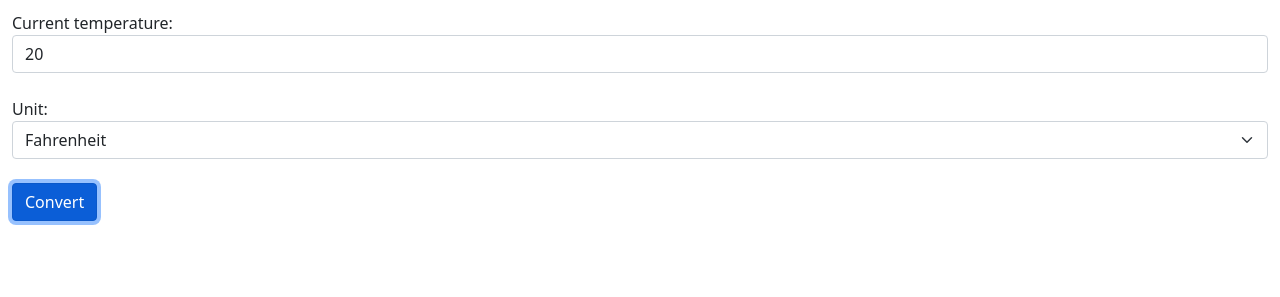
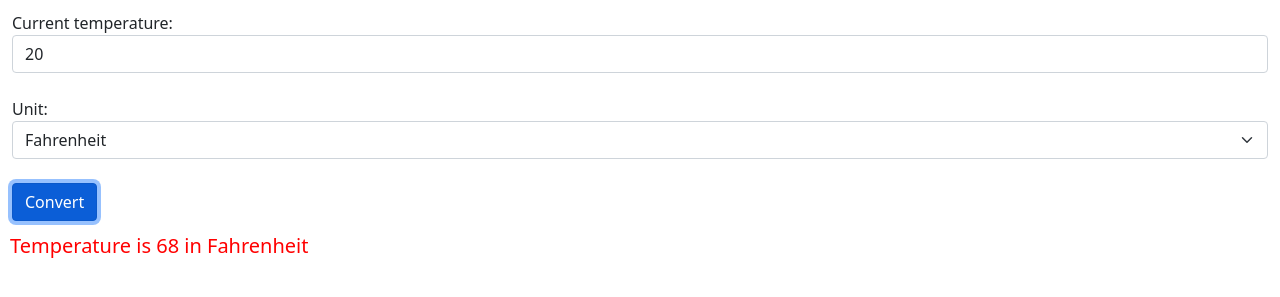
Before and after one commit to prapinnatuch/ex5b, a plain HTML site: page index.html in a window 1280 px wide. Both pictures are taken after a click on the button "Convert". Shown: the part 269-566 px from the top of the page. Drawn offline with nearby package versions, Linux system fonts and the light colour scheme.

Commit message:
Refactoring#3: display the result in <div>

```diff
--- a/index.html
+++ b/index.html
@@ -78,7 +78,7 @@
                 // 2. เรียกใช้ฟังก์ชันคำนวณที่สร้างใหม่
                 var result = convert(t, u);
 
-                alert("Temperature is " + result.t1 + " in " + result.u1);
+                $("#result").html("Temperature is " + result.t1 + " in " + result.u1);
             });
         });
     </script>
```
